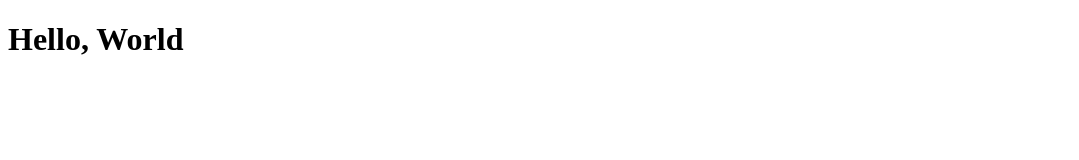
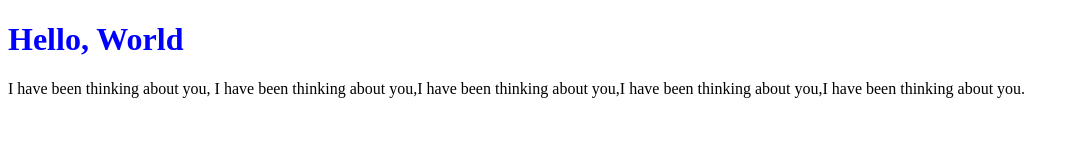
Before and after one commit to Gudekwizera/Gudekwizera.github.io, a plain HTML site: page index.html in a window 1280 px wide. Shown: the whole page, without its empty margins (0-1079 px from the left). Drawn offline with Linux system fonts and the light colour scheme.

Commit message:
Added style to the header and added a paragraph.

```diff
--- a/index.html
+++ b/index.html
@@ -6,6 +6,7 @@
     </title>
 </head>
 <body>
-    <h1> Hello, World</h1>
+    <h1 style="color:blue; font-size:32px"> Hello, World</h1>
+    <p> I have been thinking about you, I have been thinking about you,I have been thinking about you,I have been thinking about you,I have been thinking about you. </p>
 </body>
 </html>
```
